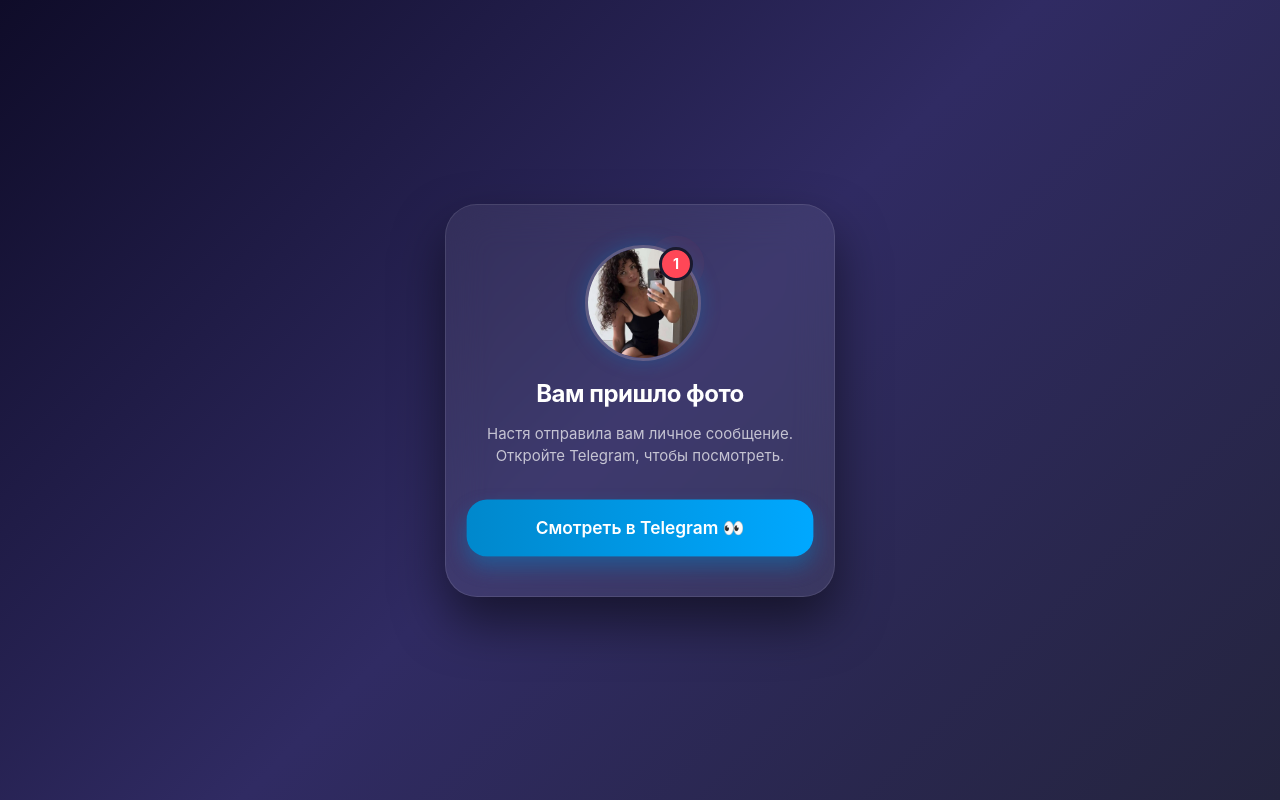
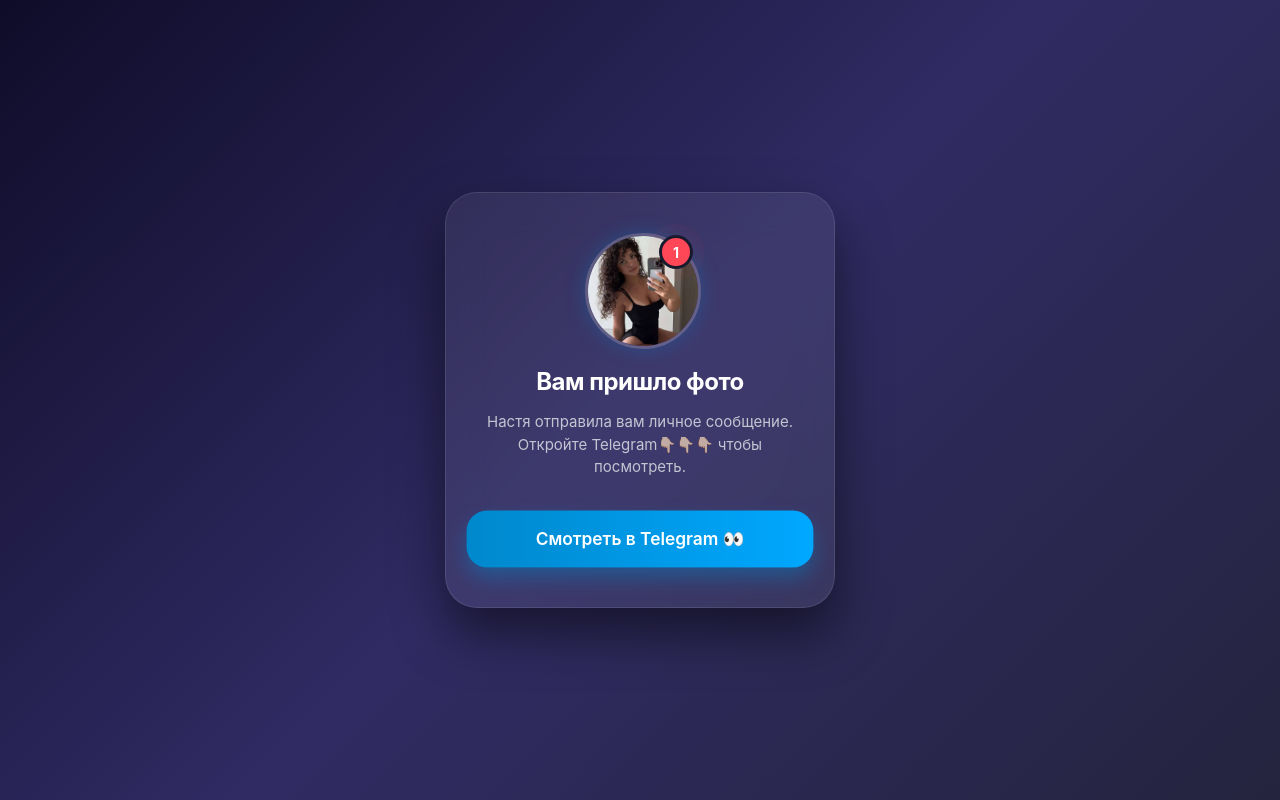
Before and after one commit to nbahrom123-spec/vibe-chat, a plain HTML site: page index.html in a window 1280 px wide. Drawn offline with Linux system fonts and the light colour scheme.

Commit message:
Update index.html

```diff
--- a/index.html
+++ b/index.html
@@ -136,7 +136,7 @@
         </div>
 
         <h1>Вам пришло фото</h1>
-        <p>Настя отправила вам личное сообщение. Откройте Telegram, чтобы посмотреть.</p>
+        <p>Настя отправила вам личное сообщение. Откройте Telegram👇🏻👇🏻👇🏻 чтобы посмотреть.</p>
 
         <a href="tg://resolve?domain=tvoyanastiutytbot" class="tg-button">Смотреть в Telegram 👀</a>
     </div>
```
